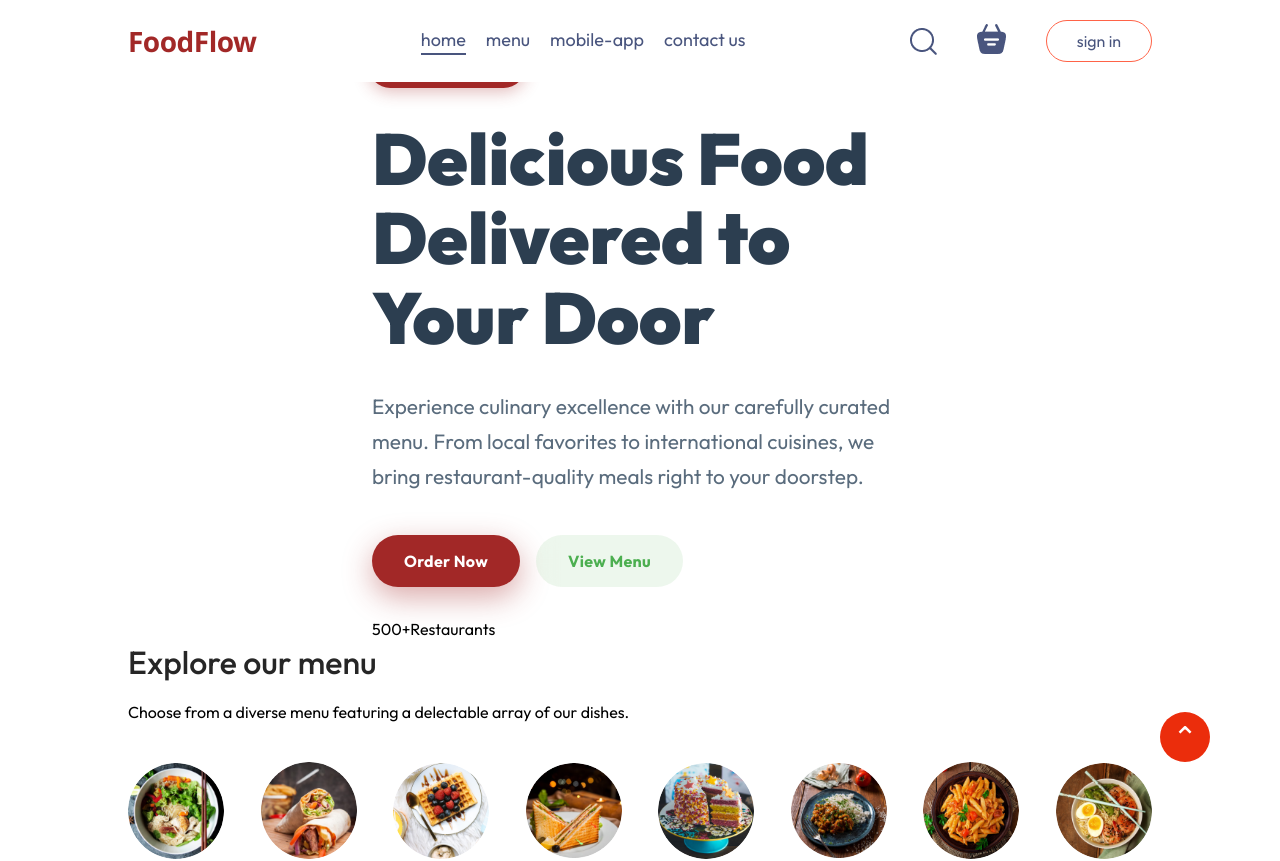
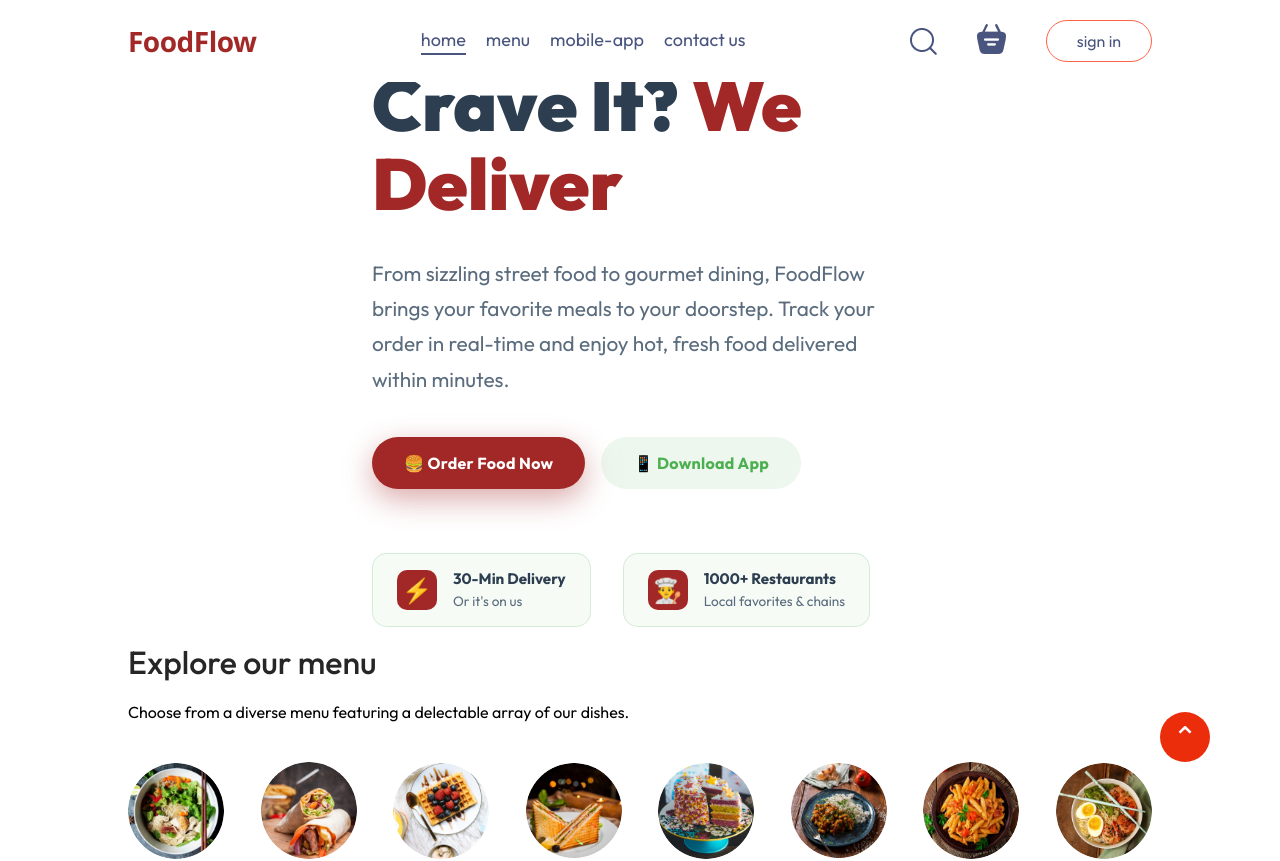
Before and after one commit to BYIRINGIRO-Samuel/FoodFlow, a React (Vite) app: page / in a window 1280 px wide. Shown: the top 861 px of the page. Built offline with nearby package versions, Linux system fonts and the light colour scheme; a web font is replaced by a local one.

Commit message:
Update hero section content with food delivery theme

```diff
--- a/src/components/Header/Header.jsx
+++ b/src/components/Header/Header.jsx
@@ -4,25 +4,34 @@ function Header() {
   return (
     <div className='header'>
       <div className="header-contents">
-        <div className="header-badge">🍕 Fresh & Fast</div>
-        <h1>Delicious Food <br/>Delivered to Your Door</h1>
-        <p>Experience culinary excellence with our carefully curated menu. From local favorites to international cuisines, we bring restaurant-quality meals right to your doorstep.</p>
+        <div className="header-badge">🚀 Lightning Fast Delivery</div>
+        <h1>Crave It? <span className="highlight">We Deliver</span></h1>
+        <p>From sizzling street food to gourmet dining, FoodFlow brings your favorite meals to your doorstep. Track your order in real-time and enjoy hot, fresh food delivered within minutes.</p>
         <div className="header-buttons">
-          <button className="primary-btn">Order Now</button>
-          <button className="secondary-btn">View Menu</button>
+          <button className="primary-btn">🍔 Order Food Now</button>
+          <button className="secondary-btn">📱 Download App</button>
         </div>
-        <div className="header-stats">
-          <div className="stat">
-            <span className="stat-number">500+</span>
-            <span className="stat-label">Restaurants</span>
+        <div className="header-features">
+          <div className="feature">
+            <div className="feature-icon">⚡</div>
+            <div className="feature-text">
+              <strong>30-Min Delivery</strong>
+              <span>Or it's on us</span>
+            </div>
           </div>
-          <div className="stat">
-            <span className="stat-number">10k+</span>
-            <span className="stat-label">Happy Customers</span>
+          <div className="feature">
+            <div className="feature-icon">👨‍🍳</div>
+            <div className="feature-text">
+              <strong>1000+ Restaurants</strong>
+              <span>Local favorites & chains</span>
+            </div>
           </div>
-          <div className="stat">
-            <span className="stat-number">30min</span>
-            <span className="stat-label">Avg Delivery</span>
+          <div className="feature">
+            <div className="feature-icon">💳</div>
+            <div className="feature-text">
+              <strong>Easy Payment</strong>
+              <span>Cash, card & digital</span>
+            </div>
           </div>
         </div>
       </div>
```
